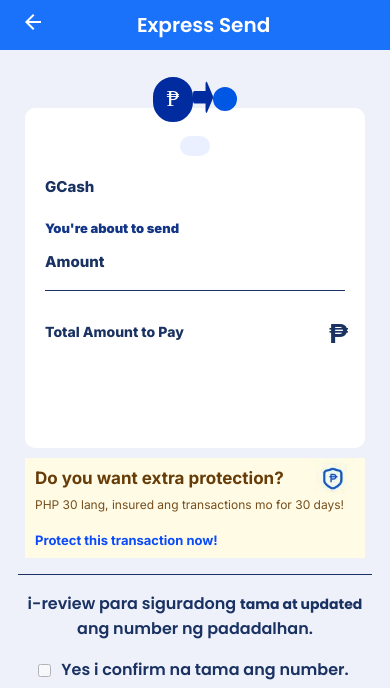
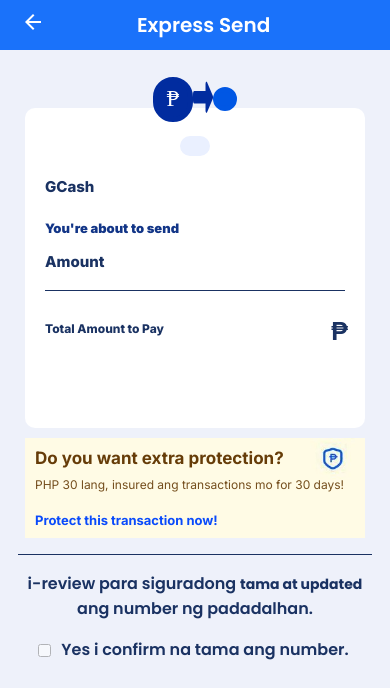
Before and after one commit to iamdavidyn/Gapp, a Django app: template gapp/templates/index.html in a window 390 px wide. Shown: the top 688 px of the page. Run offline with Django 5.2, Linux system fonts and the light colour scheme; the template is opened without the code that fills it, so the values that code supplies are empty; some libraries are stand-ins or nearby versions; some web fonts are replaced.

Commit message:
Update index.html

```diff
--- a/gapp/templates/index.html
+++ b/gapp/templates/index.html
@@ -350,6 +350,46 @@
             font-size: 15px;
          }
       }
+
+      @media (max-width: 430px) {
+         .font-1 {
+            font-size: 25px;
+         }
+
+         .end {
+            font-size: 12px;
+         }
+
+         .money {
+            font-size: 25px;
+         }
+
+         .body {
+            height: 16em;
+         }
+      }
+
+      @media (max-width: 380px) {
+         .font-1 {
+            font-size: 22px;
+         }
+
+         .end {
+            font-size: 11px;
+         }
+
+         .money {
+            font-size: 22px;
+         }
+
+         .body {
+            height: 15.9em;
+         }
+
+         .body-nav {
+            Font-size: 18px;
+         }
+      }
    </style>
 
 
```
